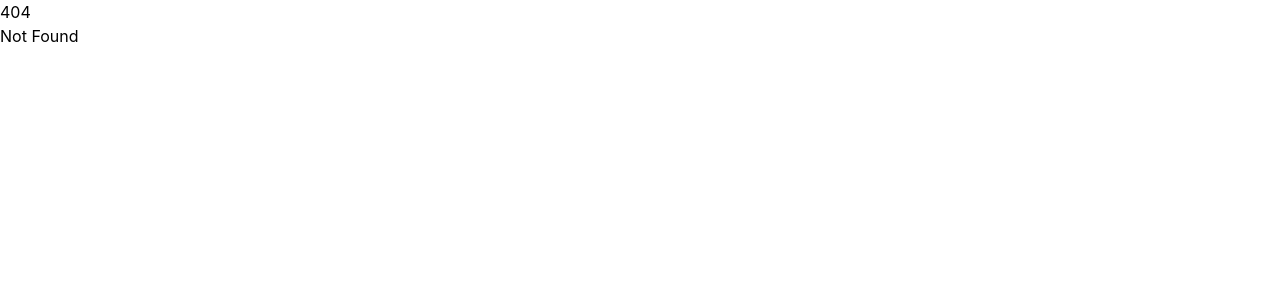
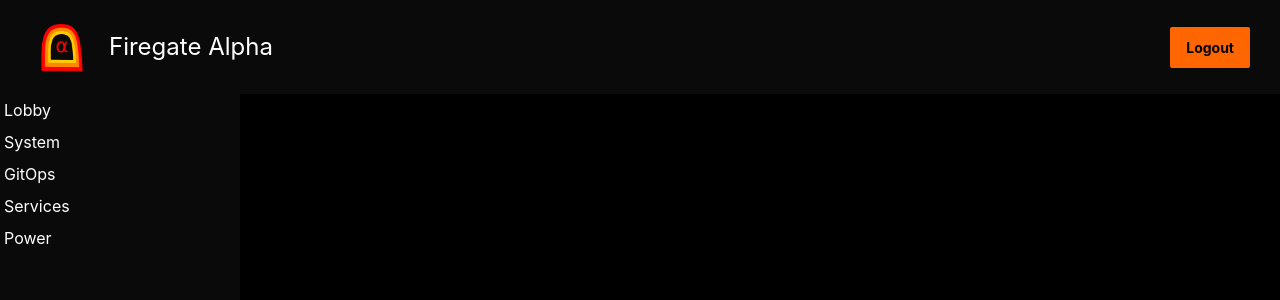
Before and after one commit to siddharth-h-dev/firegate-alpha, a SvelteKit app in the folder frontend/: page /ui/core/dashboard in a window 1280 px wide. Before the commit this address had no page. Shown: the top 300 px of the page. Built offline with nearby package versions, Linux system fonts and the light colour scheme.

Commit message:
Feat: Made basic dashboard template with sidebar (Need to implement CORS)

```diff
--- a/frontend/src/routes/+page.svelte
+++ b/frontend/src/routes/+page.svelte
@@ -36,7 +36,7 @@
 <div class="login-page">
 	<div class="login-card">
 
-		<img src="/logo.png" alt="Firegate Alpha Logo" class="logo" />
+		<img src="/assets/logo.png" alt="Firegate Alpha Logo" class="logo" />
 
 		<!-- Header -->
 		<div class="login-header">
--- /dev/null
+++ b/frontend/src/routes/ui/core/dashboard/+page.svelte
@@ -0,0 +1,209 @@
+<script>
+	let openMenu = $state("");
+
+	function toggleMenu(menuName) {
+		openMenu = openMenu == menuName ? "" : menuName;
+	}
+</script>
+
+<header class="header">
+	<div class="header-left">
+		<img src="/assets/logo.png" alt="Firegate Alpha Logo" class="logo" />
+		<h1>Firegate Alpha</h1>
+	</div>
+	<div class="header-right">
+		<button onclick={handleLogout} class="logout-btn">Logout</button>
+	</div>
+</header>
+
+<main class="page">
+	<aside class="sidebar">
+		<nav class="sidebar-menu">
+			<div class="tree-node" class:is-open={openMenu == 'lobby'}>
+				<button class="tree-toggle" aria-expanded="false" onclick={() => toggleMenu('lobby')}>Lobby</button>
+				<div class="tree-submenu">
+					<div class="submenu-inner">
+						<a href="/ui/core/dashboard" class="submenu-item">Dashboard</a>
+						<a href="/ui/core/license" class="submenu-item">License</a>
+					</div>
+				</div>
+			</div>
+			<div class="tree-node" class:is-open={openMenu == 'system'}>
+				<button class="tree-toggle" aria-expanded="false" onclick={() => toggleMenu('system')}>System</button>
+				<div class="tree-submenu">
+					<div class="submenu-inner">
+						<a href="/ui/system/access" class="submenu-item">Access</a>
+						<a href="/ui/system/firmware" class="submenu-item">Firmware</a>
+						<a href="/ui/system/interfaces" class="submenu-item">Interfaces</a>
+						<a href="/ui/system/settings" class="submenu-item">Settings</a>
+					</div>
+				</div>
+			</div>
+			<div class="tree-node" class:is-open={openMenu == 'gitops'}>
+				<button class="tree-toggle" aria-expanded="false" onclick={() => toggleMenu('gitops')}>GitOps</button>
+				<div class="tree-submenu">
+					<div class="submenu-inner">
+						<a href="/ui/git/repos/nftables" class="submenu-item">Nftables Repo</a>
+						<a href="/ui/git/repos/suricata" class="submenu-item">Suricata Repo</a>
+						<a href="/ui/git/repos/system" class="submenu-item">System Repo</a>
+						<a href="/ui/git/repos/tor" class="submenu-item">Tor Repo</a>
+						<a href="/ui/git/repos/unbound" class="submenu-item">Unbound Repo</a>
+					</div>
+				</div>
+			</div>
+			<div class="tree-node" class:is-open={openMenu == 'services'}>
+				<button class="tree-toggle" aria-expanded="false" onclick={() => toggleMenu('services')}>Services</button>
+				<div class="tree-submenu">
+					<div class="submenu-inner">
+						<a href="/ui/services/nftables" class="submenu-item">Nftables Firewall</a>
+						<a href="/ui/services/suricata" class="submenu-item">Suricata IDS/IPS</a>
+						<a href="/ui/services/unbound" class="submenu-item">Unbound DNS</a>
+						<a href="/ui/services/tor" class="submenu-item">Tor</a>
+					</div>
+				</div>
+			</div>
+			<div class="tree-node" class:is-open={openMenu == 'power'}>
+				<button class="tree-toggle" aria-expanded="false" onclick={() => toggleMenu('power')}>Power</button>
+				<div class="tree-submenu">
+					<div class="submenu-inner">
+						<a href="/ui/system/reboot" class="submenu-item">Reboot</a>
+						<a href="/ui/system/poweroff" class="submenu-item">Power off</a>
+					</div>
+				</div>
+			</div>
+		</nav>
+	</aside>
+	<section class="content">
+	</section>
+</main>
+<style>
+	:global(html), :global(body) {
+		--bg-page: #000000;
+		--bg-page2: #0a0a0a;
+		--bg-page3: #121212;
+		--border-color: #262626;
+		--text-main: #ffffff;
+		--text-muted: #a3a3a3;
+		--accent: #ff6600;
+		--accent-hover: #cc5200;
+		--sidebar-text: #ffffff;
+	}
+
+	.page {
+		min-height: calc(100vh - 72px);
+		min-width: 100vw;
+		display: flex;
+		gap: 30px;
+		overflow: hidden;
+		background: var(--bg-page);
+	}
+
+	.header {
+		display: flex;
+		justify-content: space-between;
+		align-items: center;
+		background: var(--bg-page2);
+		padding: 15px 30px;
+	}
+
+	.header-left {
+		display: flex;
+		align-items: center;
+		gap: 15px;
+	}
+
+	.logo {
+		width: 64px;
+		height: auto;
+		object-fit: contain;
+	}
+
+	h1 {
+		margin: 0;
+		font-size: 24px;
+		color: var(--text-main);
+	}
+
+	.header-right {
+		display: flex;
+		align-items: center;
+	}
+
+	.logout-btn {
+		background: var(--accent);
+		color: #000000;
+		font-weight: 700;
+		font-size: 0.875rem;
+		padding: 0.625rem 1rem;
+		border: none;
+		border-radius: 2px;
+		cursor: pointer;
+	}
+
+	.logout-btn:hover {
+		background: var(--accent-hover);
+	}
+
+	.sidebar {
+		background: var(--bg-page2);
+		width: 15rem;
+		flex-shrink: 0;
+	}
+	.content {
+		flex-grow: 1;
+		padding: 2rem;
+		overflow-y: auto;
+	}
+
+	.sidebar-menu {
+		padding: 0;
+	}
+
+
+	.tree-toggle {
+		display: flex;
+		justify-content: space-between;
+		align-items: center;
+		width: 100%;
+		padding: 0.25rem 0.25rem;
+		background: none;
+		border: none;
+		color: var(--sidebar-text);
+		text-decoration: none;
+		text-align: left;
+		font-size: 1rem;
+		cursor: pointer;
+		box-sizing: border-box;
+	}
+	.tree-toggle:hover {
+		background: var(--bg-page3);
+	}
+
+	.tree-submenu {
+		display: grid;
+		grid-template-rows: 0fr;
+		transition: grid-template-rows 0.2s ease-out;
+		overflow: hidden;
+	}
+
+	.tree-node.is-open .tree-submenu {
+		grid-template-rows: 1fr;
+	}
+
+	.submenu-item {
+		min-height: 0;
+		display: block;
+		padding: 0.25rem 1.5rem 0.25rem 2.5rem;
+		color: var(--sidebar-text);
+		text-decoration: none;
+		transition: padding 0.2s ease-out;
+	}
+
+	.submenu-inner {
+		overflow: hidden;
+	}
+
+	.submenu-item:hover {
+		background-color: var(--bg-page3);
+	}
+</style>
```
Also changed, not shown: frontend/static/assets/logo.png (renamed from frontend/static/logo.png), 1 other file (tests, documents, lock files or other folders).
